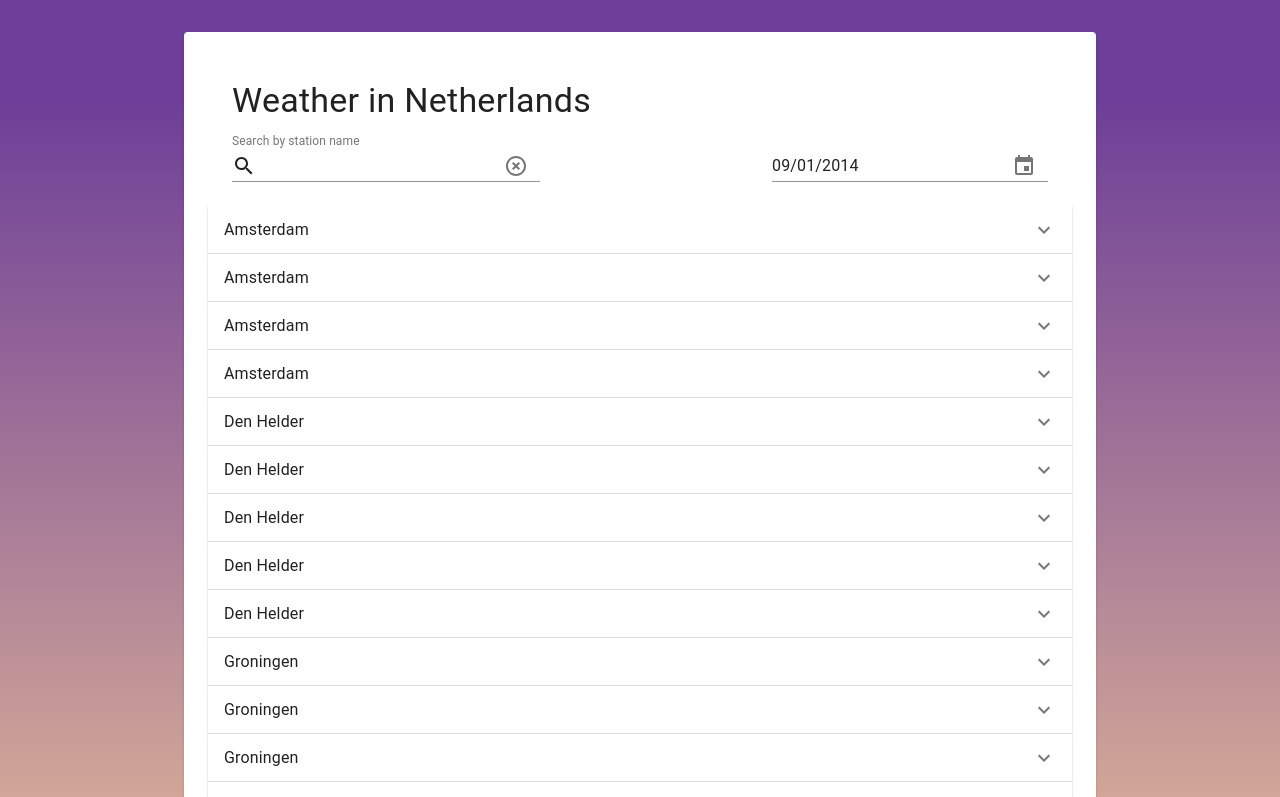
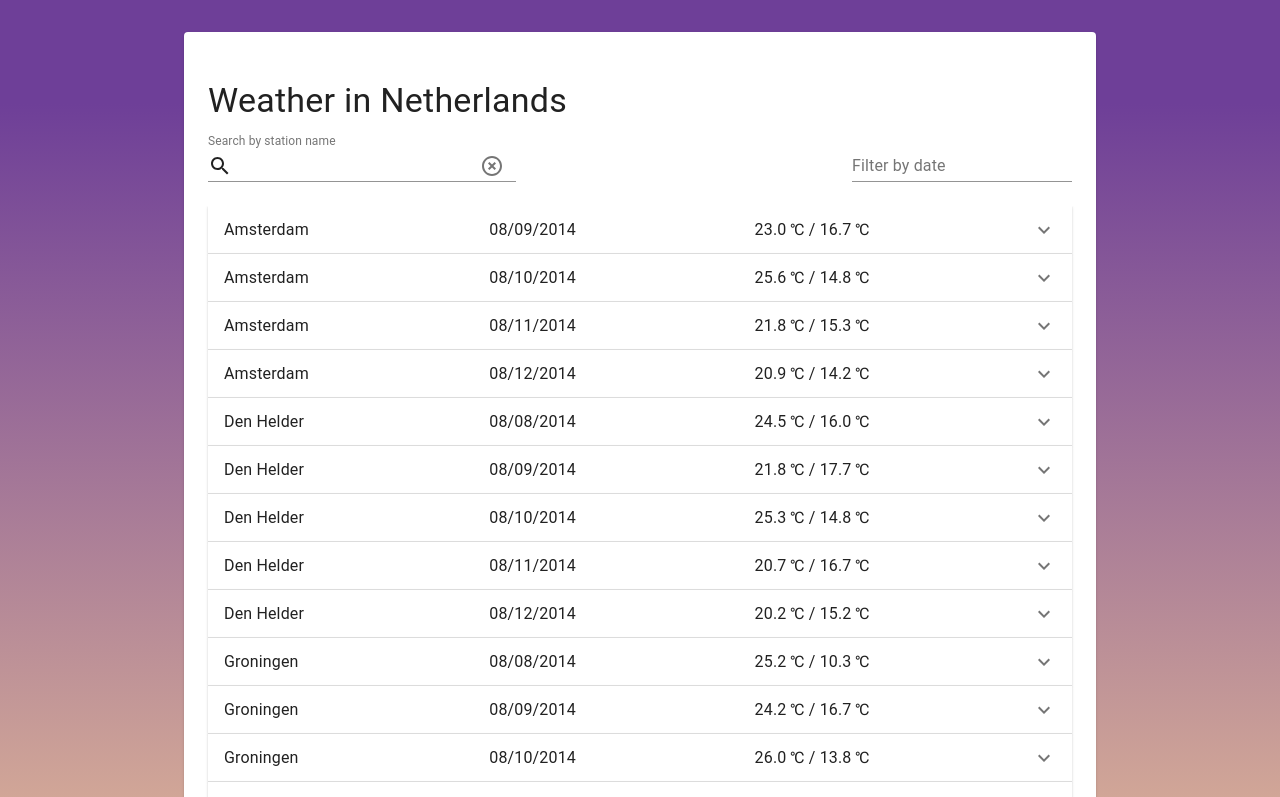
Before and after one commit to VysockyStan/weather-app, a Next.js app: page /weather/details in a window 1280 px wide. Shown: the top 797 px of the page. Built offline with nearby package versions, Linux system fonts and the light colour scheme.

Commit message:
apply filters

```diff
--- a/components/DatePicker.js
+++ b/components/DatePicker.js
@@ -1,18 +1,19 @@
 import React from 'react';
 import PropTypes from 'prop-types';
-import { KeyboardDatePicker } from "@material-ui/pickers";
+import { DatePicker as BaseDatePicker  } from "@material-ui/pickers";
 import { MuiPickersUtilsProvider } from '@material-ui/pickers';
 import DateFnsUtils from '@date-io/date-fns';
 
 const DatePicker = ({ handleDateChange, selectedDate }) => {
   return (
     <MuiPickersUtilsProvider utils={DateFnsUtils}>
-      <KeyboardDatePicker
+      <BaseDatePicker
+        label="Filter by date"
         clearable
         value={selectedDate}
         placeholder="Select date"
         onChange={date => handleDateChange(date)}
-        maxDate={new Date('2014-09-01')}
+        maxDate={new Date('2014-08-13')}
         format="MM/dd/yyyy"
       />
     </MuiPickersUtilsProvider>
@@ -21,7 +22,11 @@ const DatePicker = ({ handleDateChange, selectedDate }) => {
 
 DatePicker.propTypes = {
   handleDateChange: PropTypes.func.isRequired,
-  selectedDate: PropTypes.object.isRequired
+  selectedDate: PropTypes.object
+};
+
+DatePicker.defaultProps = {
+  selectedDate: null
 };
 
 export default DatePicker;
--- a/pages/weather/details.js
+++ b/pages/weather/details.js
@@ -16,9 +16,12 @@ import AccordionSummary from '@material-ui/core/AccordionSummary';
 import AccordionDetails from '@material-ui/core/AccordionDetails';
 import ExpandMoreIcon from '@material-ui/icons/ExpandMore';
 import Pagination from '@material-ui/lab/Pagination';
+import DateFnsAdapter  from '@date-io/date-fns';
 
 import { getWeatherData } from '../../lib/weather'
 import DatePicker from '../../components/DatePicker'
+
+const dateFns = new DateFnsAdapter();
 
 const useStyles = makeStyles((theme) => ({
   weatherInfoWrapper: {
@@ -31,6 +34,11 @@ const useStyles = makeStyles((theme) => ({
     zIndex: 1,
     backgroundColor: '#fff',
     padding: theme.spacing(3),
+    margin: '0 -24px'
+  },
+  heading: {
+    flexBasis: '33.33%',
+    flexShrink: 0,
   },
   cleanFilterIcon: {
     cursor: 'pointer'
@@ -57,7 +65,7 @@ export async function getStaticProps() {
 
 const Details = ({ weather }) => {
   const classes = useStyles();
-  const [filters, setFilters] = useState({ station: '', date: new Date('2014-09-01') });
+  const [filters, setFilters] = useState({ station: '', date: null });
   const [expanded, setExpanded] = useState(false);
 
   const itemsPerPage = 15;
@@ -68,6 +76,25 @@ const Details = ({ weather }) => {
 
   const handlePaginate = (event, value) => {
     setPage(value);
+  };
+
+  const filterWeather = ({ place_name, datetime }) => {
+    const { station, date } = filters;
+
+    if (station && !place_name.toLowerCase().includes(station.toLowerCase())) return false;
+    if (date && !dateFns.isEqual(date.setHours(0,0,0,0), new Date(datetime))) return false;
+
+    return true;
+  };
+
+  const isFilterSet = () => {
+    const { station, date } = filters;
+
+    return !!station || !!date;
+  };
+
+  const getFilteredWeather = () => {
+    return weather.filter(filterWeather);
   };
 
   const handleExpandChange = panel => (event, isExpanded) => {
@@ -94,7 +121,7 @@ const Details = ({ weather }) => {
     })
   };
 
-  const handleClearSearch = (e) => {
+  const handleClearSearch = () => {
     setFilters(prevState => {
       return {
         ...prevState,
@@ -103,10 +130,20 @@ const Details = ({ weather }) => {
     })
   };
 
+  const paginate = (item, index) => {
+    return index > (page - 1) * itemsPerPage && index < page * itemsPerPage
+  };
+
+  const getFormattedDate = (date) => {
+    return dateFns.format(new Date(date), 'MM/dd/yyyy')
+  };
+
+  const getDataToDisplay = () => {
+    if (isFilterSet()) return getFilteredWeather();
+    return weather.filter((paginate));
+  };
+
   const { station, date } = filters;
-  const paginatedData = weather.filter((item, index) => {
-    return index > (page - 1) * itemsPerPage && index < page * itemsPerPage
-  });
 
   return (
     <Container maxWidth="md">
@@ -144,24 +181,41 @@ const Details = ({ weather }) => {
           </div>
         </div>
 
-        {paginatedData.map(item => (
-          <Accordion key={item.id} expanded={expanded === item.id} onChange={handleExpandChange(item.id)}>
-            <AccordionSummary
-              expandIcon={<ExpandMoreIcon />}
-              aria-controls="panel1bh-content"
-              id="panel1bh-header"
-            >
-              <Typography>{item.place_name}</Typography>
+        {getDataToDisplay().map(({
+          id, place_name: placeName, datetime, latitude, longitude,
+          temperature_max: tempMax, temperature_min: tempMin,
+          precipitation_probability: precipProb, precipitation_mm: precipMm
+        }) => (
+          <Accordion key={id} expanded={expanded === id} onChange={handleExpandChange(id)}>
+            <AccordionSummary expandIcon={<ExpandMoreIcon />}>
+              <Typography className={classes.heading}>{placeName}</Typography>
+              <Typography className={classes.heading}>{getFormattedDate(datetime)}</Typography>
+              <Typography className={classes.heading}>{tempMax} &#8451; / {tempMin} &#8451;</Typography>
             </AccordionSummary>
             <AccordionDetails>
-              <Typography>
-                Nulla facilisi. Phasellus sollicitudin nulla et quam mattis feugiat. Aliquam eget
-                maximus est, id dignissim quam.
-              </Typography>
+              <div>
+                <div><Typography variant="caption">Latitude</Typography></div>
+                <div><Typography variant="subtitle2">{latitude}</Typography></div>
+              </div>
+
+              <div>
+                <div><Typography variant="caption">Longitude</Typography></div>
+                <div><Typography variant="subtitle2">{longitude}</Typography></div>
+              </div>
+              <div>
+                <div><Typography variant="caption">Precipitation probability</Typography></div>
+                <div><Typography variant="subtitle2">{precipProb}</Typography></div>
+              </div>
+              <div>
+                <div><Typography variant="caption">Precipitation mm</Typography></div>
+                <div><Typography variant="subtitle2">{precipMm}</Typography></div>
+              </div>
             </AccordionDetails>
           </Accordion>
         ))}
 
+        {!isFilterSet()
+          && (
             <div className={classes.pagination}>
               <Pagination
                 count={pagesAmount}
@@ -174,6 +228,8 @@ const Details = ({ weather }) => {
                 showLastButton
               />
             </div>
+          )
+        }
       </Paper>
     </Container>
   )
```
Lines whose indentation alone changed are shown as unchanged.
